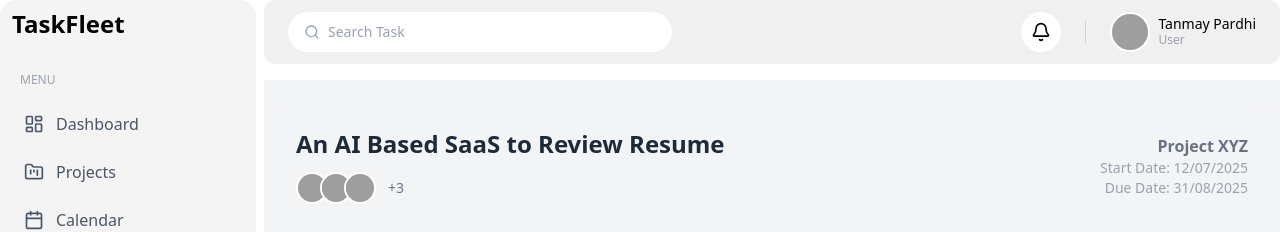
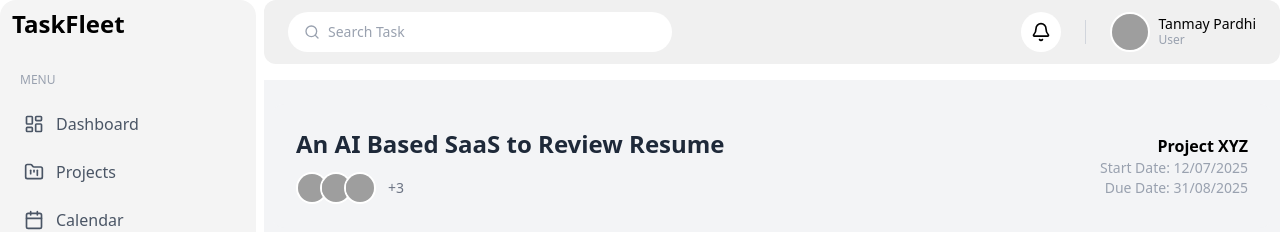
Before and after one commit to manindra-455/task, a React (Vite) app: page /projects/view in a window 1280 px wide. Shown: the top 232 px of the page. Built offline with nearby package versions, Linux system fonts and the light colour scheme; grey boxes are pictures that could not be loaded.

Commit message:
color of project

```diff
--- a/src/components/Project/ProjectPage.jsx
+++ b/src/components/Project/ProjectPage.jsx
@@ -31,7 +31,7 @@ const ProjectPage = () => {
 
         {/* Right: Project Info */}
         <div className="text-left md:text-right">
-          <h3 className="text-gray-500 font-semibold">Project XYZ</h3>
+          <h3 className="text-black font-semibold">Project XYZ</h3>
           <p className="text-sm text-gray-400">Start Date: 12/07/2025</p>
           <p className="text-sm text-gray-400">Due Date: 31/08/2025</p>
         </div>
```
